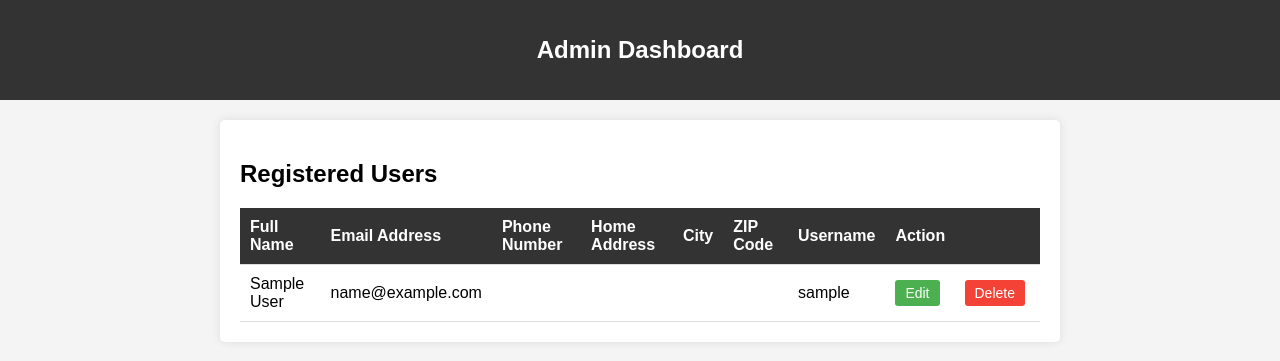
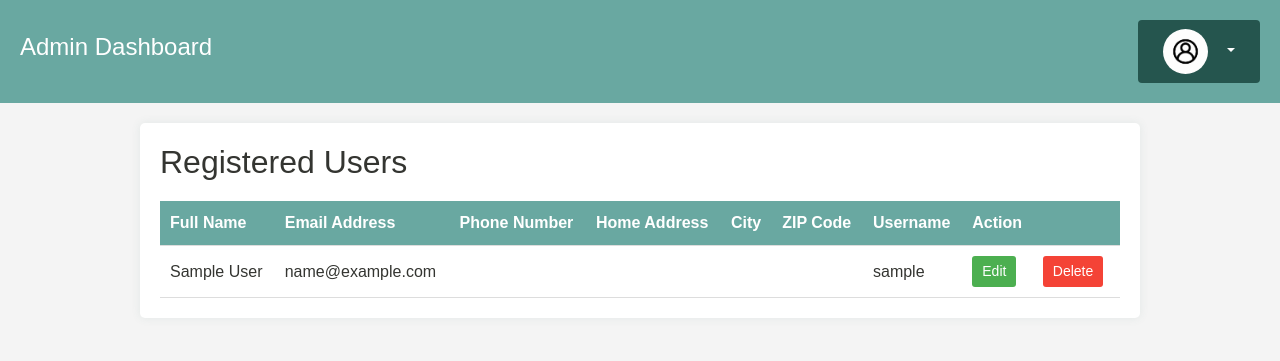
Before and after one commit to a-njali-raj/PROJECT, a Django app: template templates/admin_dashboard.html in a window 1280 px wide. Shown: the top 361 px of the page. Run offline with Django 3.2, Linux system fonts and the light colour scheme; the template is opened without the code that fills it: values that come from a table or form of the project are taken from there, others are empty; tables that the repository leaves empty hold one stand-in row (values such as "Sample post"); some libraries are stand-ins or nearby versions.

Commit message:
commited

```diff
--- a/templates/admin_dashboard.html
+++ b/templates/admin_dashboard.html
@@ -5,6 +5,24 @@
     <meta charset="UTF-8">
     <meta name="viewport" content="width=device-width, initial-scale=1.0">
     <title>Admin Dashboard</title>
+    <link rel="stylesheet" href="https://maxcdn.bootstrapcdn.com/bootstrap/4.5.2/css/bootstrap.min.css">
+
+
+    <meta http-equiv="X-UA-Compatible" content="ie=edge">
+
+    <meta name="copyright" content="MACode ID, https://macodeid.com/">
+
+    <title>admin</title>
+
+    <link rel="stylesheet" href="{% static '/assets/css/maicons.css'%}">
+
+    <link rel="stylesheet" href="{% static '/assets/css/bootstrap.css'%}">
+
+    <link rel="stylesheet" href="{% static '/assets/vendor/owl-carousel/css/owl.carousel.css'%}">
+
+    <link rel="stylesheet" href="{% static '/assets/vendor/animate/animate.css'%}">
+
+    <link rel="stylesheet" href="{% static '/assets/css/theme.css' %}">
     <style>
         body {
             font-family: Arial, sans-serif;
@@ -14,19 +32,21 @@
         }
 
         header {
-            background-color: #333;
+            background-color:  #69a8a1;
             color: #fff;
             padding: 20px;
-            text-align: center;
+            display: flex;
+            justify-content: space-between;
+            align-items: center;
         }
 
         .container {
-            max-width: 800px;
+            max-width: 1000px;
             margin: 20px auto;
             padding: 20px;
             background-color: #fff;
             border-radius: 5px;
-            box-shadow: 0 0 10px rgba(0, 0, 0, 0.1);
+            box-shadow: 0 0 10px rgba(65, 117, 109, 0.1);
         }
 
         h1 {
@@ -46,7 +66,7 @@
         }
 
         th {
-            background-color: #333;
+            background-color: #69a8a1;
             color: #fff;
         }
 
@@ -77,11 +97,46 @@
             background-color: #f44336;
             color: #fff;
         }
+
+        /* Style for user icon */
+        .user-icon {
+            width: 45px;
+            height: 45px;
+            margin-right: 10px;
+            border-radius: 50%;
+        }
+
+        /* Style for the user profile dropdown menu */
+        .dropdown-menu {
+            background-color: #333;
+            color: #fff;
+        }
+
+        .dropdown-item {
+            color: #fff;
+        }
+        .dropdown .btn-secondary {
+        background-color: #25554e; /* Blue background color */
+        color: #fff; /* Text color */
+    }
+
     </style>
 </head>
 <body>
     <header>
         <h1>Admin Dashboard</h1>
+        <div class="dropdown">
+
+            <a class="btn btn-secondary dropdown-toggle" href="#" role="button" id="userProfileDropdown" data-toggle="dropdown" aria-haspopup="true" aria-expanded="false">
+                <img src="{% static '/C:/Project/PROJECT/static/assets/img/picon.png' %}" alt="User Icon" class="user-icon">
+                {{ user.username }}
+            </a>
+            <div class="dropdown-menu" aria-labelledby="userProfileDropdown">
+                <a class="dropdown-item" href="#">Profile</a>
+                <a class="dropdown-item" href="logout">Logout</a>
+            </div>
+        </div>
+
     </header>
     <div class="container">
         <h2>Registered Users</h2>
@@ -122,5 +177,16 @@
             </tbody>
         </table>
     </div>
+    <script src="{% static '/assets/js/jquery-3.5.1.min.js'%}"></script>
+
+    <script src="{% static '/assets/js/bootstrap.bundle.min.js'%}"></script>
+
+    <script src="{% static '/assets/vendor/owl-carousel/js/owl.carousel.min.js'%}"></script>
+
+    <script src="{% static '/assets/vendor/wow/wow.min.js'%}"></script>
+
+    <script src="{% static '/assets/js/theme.js'%}"></script>
+
+
 </body>
 </html>
```
